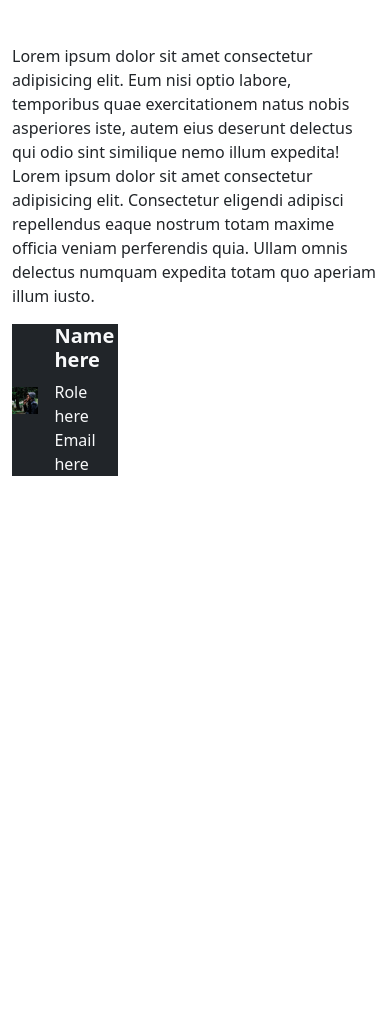
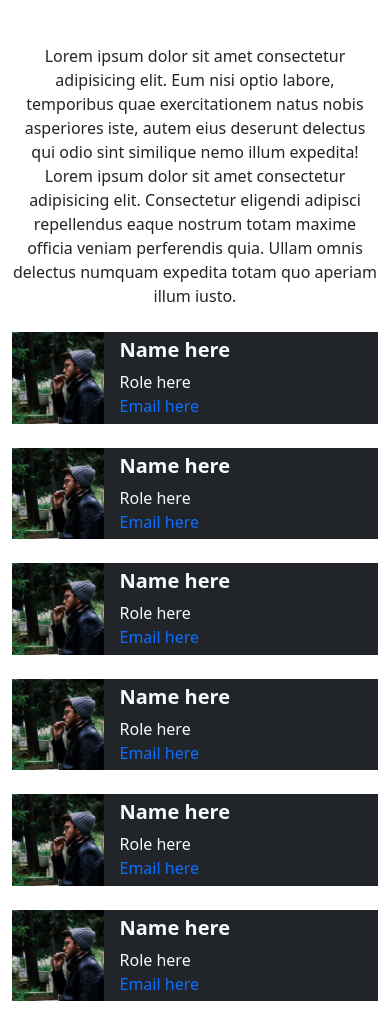
Before and after one commit to francescopiscaglia/js-our-team, a plain HTML site: page index.html in a window 390 px wide. Shown: the part 85-1100 px from the top of the page. Before the commit the page ends 844 px from the top, so only its background shows below. Drawn offline with nearby package versions, Linux system fonts and the light colour scheme.

Commit message:
add responsive card

```diff
--- a/assets/css/style.css
+++ b/assets/css/style.css
@@ -11,3 +11,7 @@ body{
 img{
     max-width: 100%;
 }
+
+.e-mail{
+    text-decoration: none;
+}
--- a/index.html
+++ b/index.html
@@ -22,13 +22,13 @@
 
     <main>
         <div class="container">
-            <p>
+            <p class="mb-4 text-center text-md-start">
                 Lorem ipsum dolor sit amet consectetur adipisicing elit. Eum nisi optio labore, temporibus quae exercitationem natus nobis asperiores iste, autem eius deserunt delectus qui odio sint similique nemo illum expedita! Lorem ipsum dolor sit amet consectetur adipisicing elit. Consectetur eligendi adipisci repellendus eaque nostrum totam maxime officia veniam perferendis quia. Ullam omnis delectus numquam expedita totam quo aperiam illum iusto.
             </p>
 
             <!-- card -->
             <div class="row">
-                <div class="col-4">
+                <div class="col-12 col-md-6 mb-4">
                     <div class="d-flex align-items-center bg-dark">
                         <div class="col-3">
                             <img src="./assets/img/male1.png" alt="">
@@ -36,7 +36,67 @@
                         <div class="col-9 ps-3 text-light">
                             <h5 class="fw-bold">Name here</h5>
                             <div>Role here</div>
-                            <div>Email here</div>
+                            <a href="#" class="e-mail">Email here</a>
+                        </div>
+                    </div>
+                </div>
+                <div class="col-12 col-md-6 mb-4">
+                    <div class="d-flex align-items-center bg-dark">
+                        <div class="col-3">
+                            <img src="./assets/img/male1.png" alt="">
+                        </div>
+                        <div class="col-9 ps-3 text-light">
+                            <h5 class="fw-bold">Name here</h5>
+                            <div>Role here</div>
+                            <a href="#" class="e-mail">Email here</a>
+                        </div>
+                    </div>
+                </div>
+                <div class="col-12 col-md-6 mb-4">
+                    <div class="d-flex align-items-center bg-dark">
+                        <div class="col-3">
+                            <img src="./assets/img/male1.png" alt="">
+                        </div>
+                        <div class="col-9 ps-3 text-light">
+                            <h5 class="fw-bold">Name here</h5>
+                            <div>Role here</div>
+                            <a href="#" class="e-mail">Email here</a>
+                        </div>
+                    </div>
+                </div>
+                <div class="col-12 col-md-6 mb-4">
+                    <div class="d-flex align-items-center bg-dark">
+                        <div class="col-3">
+                            <img src="./assets/img/male1.png" alt="">
+                        </div>
+                        <div class="col-9 ps-3 text-light">
+                            <h5 class="fw-bold">Name here</h5>
+                            <div>Role here</div>
+                            <a href="#" class="e-mail">Email here</a>
+                        </div>
+                    </div>
+                </div>
+                <div class="col-12 col-md-6 mb-4">
+                    <div class="d-flex align-items-center bg-dark">
+                        <div class="col-3">
+                            <img src="./assets/img/male1.png" alt="">
+                        </div>
+                        <div class="col-9 ps-3 text-light">
+                            <h5 class="fw-bold">Name here</h5>
+                            <div>Role here</div>
+                            <a href="#" class="e-mail">Email here</a>
+                        </div>
+                    </div>
+                </div>
+                <div class="col-12 col-md-6 mb-4">
+                    <div class="d-flex align-items-center bg-dark">
+                        <div class="col-3">
+                            <img src="./assets/img/male1.png" alt="">
+                        </div>
+                        <div class="col-9 ps-3 text-light">
+                            <h5 class="fw-bold">Name here</h5>
+                            <div>Role here</div>
+                            <a href="#" class="e-mail">Email here</a>
                         </div>
                     </div>
                 </div>
```
